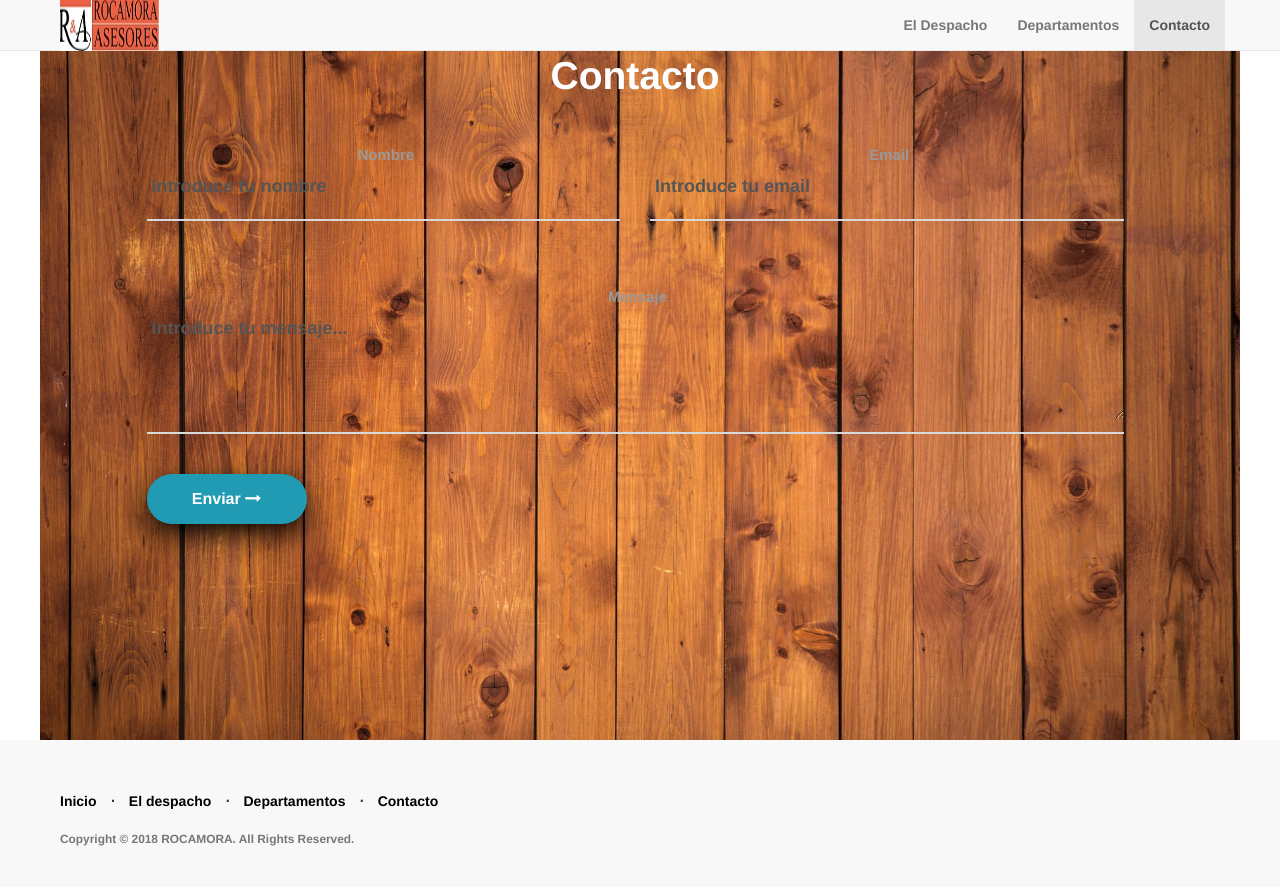
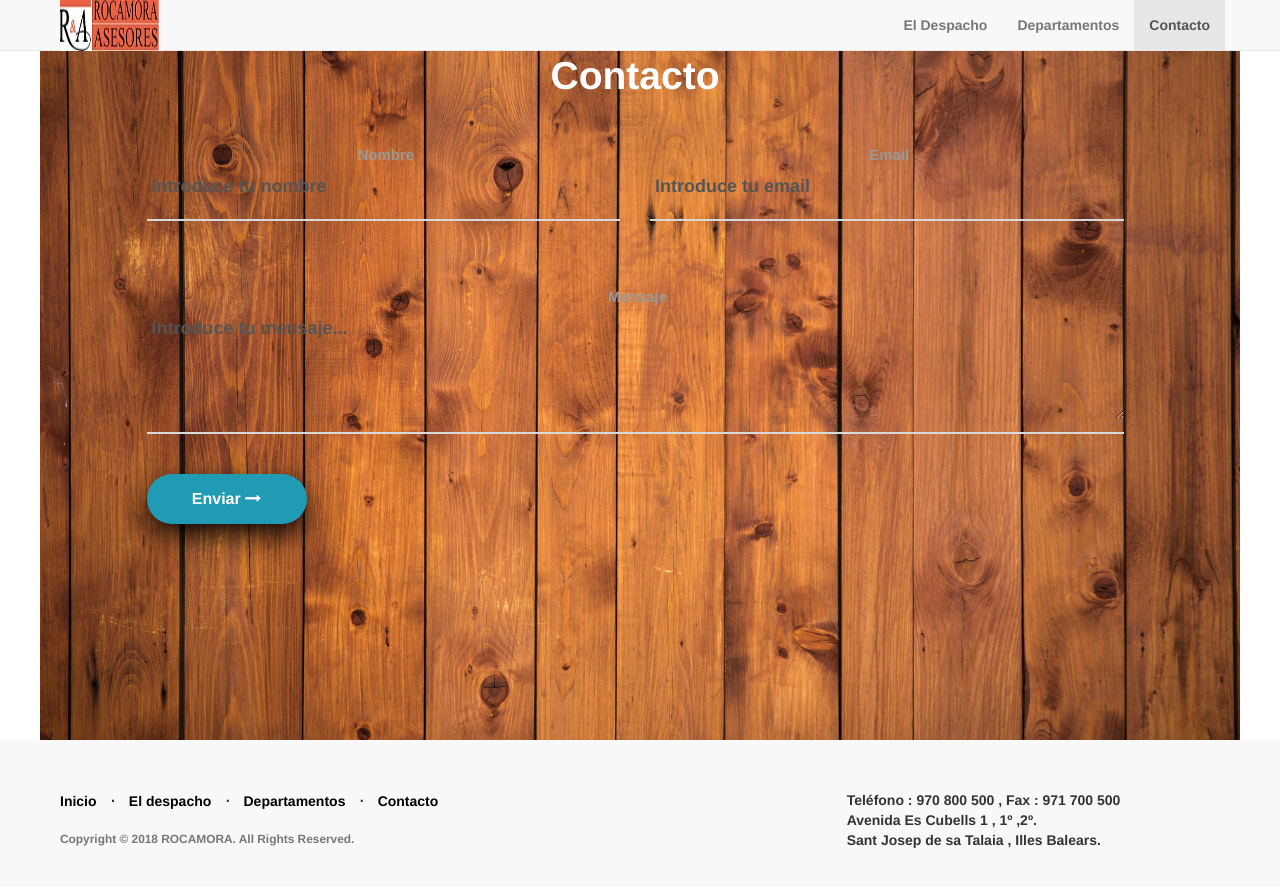
Before and after one commit to Alejandromndza/WebProject, a Jekyll site: the page built from index.html, in a window 1280 px wide and 900 px high, scrolled down 2451 px. Shown: the top 887 px of the window. Built offline with Jekyll 4.4.1, drawn with Linux system fonts in a browser that asks for light colours; nearby versions of some CDN libraries; library files that are not in the unit come from our copies.

Commit message:
contact on footer

```diff
--- a/_config.yml
+++ b/_config.yml
@@ -7,7 +7,7 @@ title: Rocamora Asesores
 email: your-email@domain.com
 author: Your Name
 description: ROCAMORA ASESORES WEBSITE
-
+credits: 'Teléfono : 970 800 500 , Fax : 971 700 500 <br>Avenida Es Cubells 1 , 1º ,2º.<br> Sant Josep de sa Talaia , Illes Balears.'
 copyright: 'Copyright &copy; 2018 ROCAMORA. All Rights Reserved.'
 
 # ----------------------- #
```
Also changed, not shown: 1 other file.
